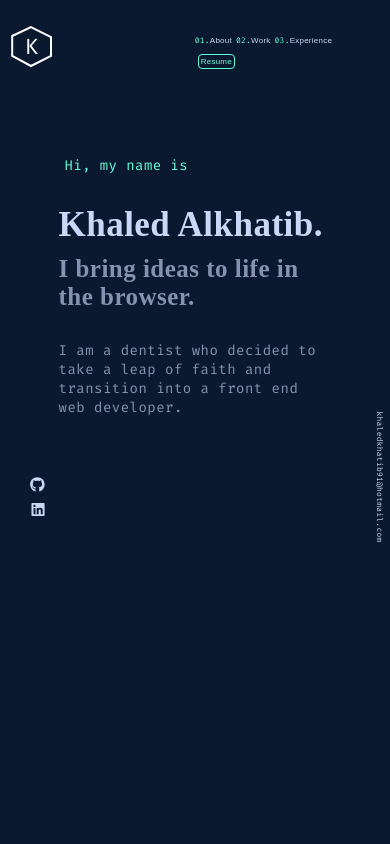
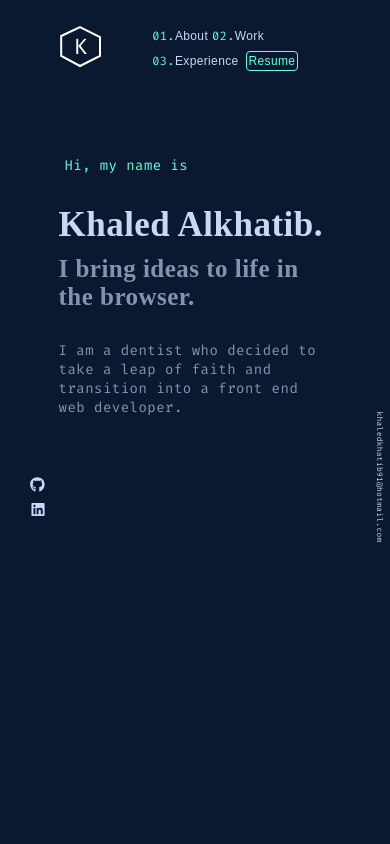
Before and after one commit to Khaled91Alkhatib/Personal-Website, a React (Create React App) app: page / in a window 390 px wide. Shown: the top 844 px of the page. Built offline with nearby package versions, Linux system fonts and the light colour scheme.

Commit message:
style fix

```diff
--- a/src/styles/Navbar.scss
+++ b/src/styles/Navbar.scss
@@ -94,10 +94,11 @@ polygon {
 
 @media only screen and (max-width: 412px) {
   .nav-buttons {
-    font-size: 8px;
+    font-size: 12px;
     padding: 2px;
   }
-  .nav-bar {
-    padding: 0 11px;
-  }
+  // .nav-bar {
+  //   padding: 0 20px;
+  //   margin: auto;
+  // }
 }
```
